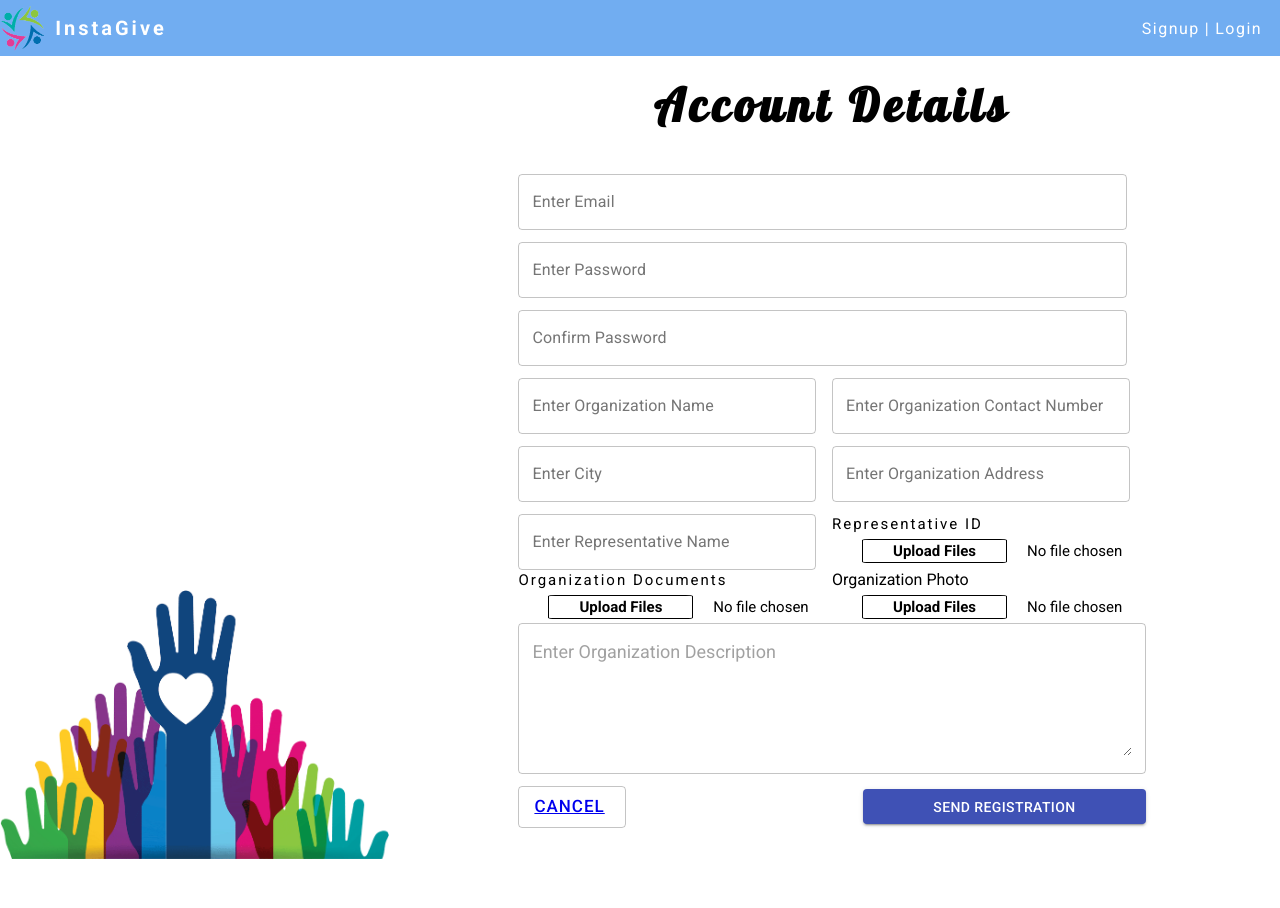
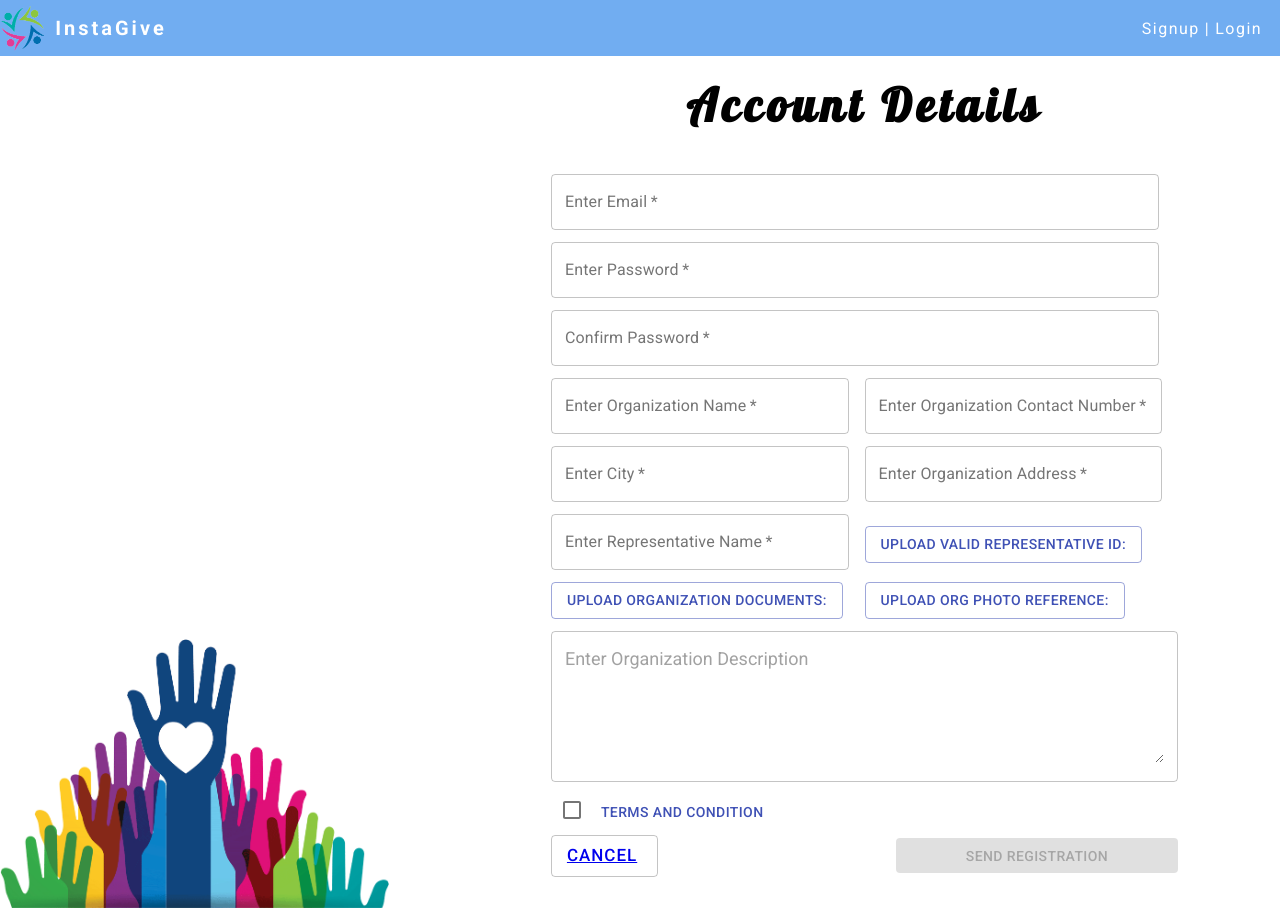
Before and after one commit to josh1506/instagive-react-frontend, a React (Create React App) app: page /auth/register in a window 1280 px wide. Before the commit the page ends 859 px from the top, so only its background shows below. Built offline with nearby package versions, Linux system fonts and the light colour scheme; no server answers; a web font is replaced by a local one.

Commit message:
Finish editing Register

```diff
--- a/src/components/pages/authPage/Register.jsx
+++ b/src/components/pages/authPage/Register.jsx
@@ -2,16 +2,23 @@ import React, { useState } from 'react';
 import axios from 'axios';
 import '../../../style/authPage/register.css';
 import { Link } from 'react-router-dom';
-import {Checkbox, Button} from '@material-ui/core/';
+import {
+  Checkbox,
+  TextField,
+  Button,
+  Dialog,
+  DialogActions,
+  DialogContent,
+  DialogContentText,
+  DialogTitle,
+  Snackbar,
+} from '@material-ui/core/';
 
 import Typography from '@material-ui/core/Typography';
 import { makeStyles } from '@material-ui/core/styles';
 import CssBaseline from '@material-ui/core/CssBaseline';
-import TextField from '@material-ui/core/TextField';
-import FormControlLabel from '@material-ui/core/FormControlLabel';
-import Grid from '@material-ui/core/Grid';
-import Box from '@material-ui/core/Box';
 
+import MuiAlert from '@material-ui/lab/Alert';
 
 function Register(props) {
   const [checkPassword, setCheckPassword] = useState({ confirm_pass: '' });
@@ -28,11 +35,9 @@ function Register(props) {
     orgDescriptions: '',
   });
 
-
   const [terms, setTerms] = useState(false);
 
-
-
+  console.log(terms);
 
   const [files, setFiles] = useState({
     orgPhoto: '',
@@ -83,8 +88,12 @@ function Register(props) {
     formdata.append('repName', userForm.repName);
     formdata.append('orgDescriptions', userForm.orgDescriptions);
 
-    const data = await axios.post('http://localhost:5000/user/register', formdata);
-    console.log(data)
+    const data = await axios.post(
+      'http://localhost:5000/user/register',
+      formdata
+    );
+    handleClickAlert();
+    console.log(data);
 
     setUserForm({
       email: '',
@@ -97,41 +106,172 @@ function Register(props) {
       repName: '',
       repId: '',
       orgDocuments: [],
-      orgDescriptions: ''
-    })
+      orgDescriptions: '',
+    });
 
-
+    setCheckPassword({
+      confirm_pass: '',
+    });
 
     setFiles({
       orgPhoto: '',
       orgDocuments: '',
       repId: '',
-    })
+    });
 
+    setTerms(false);
 
-    document.getElementById('repId').value = null;
-    document.getElementById('orgDocuments').value = null;
-    document.getElementById('orgPhoto').value = null;
-
-
-
+    document.getElementById('contained-repID').value = null;
+    document.getElementById('contained-button-orgDocuments').value = null;
+    document.getElementById('contained-button-orgPhoto').value = null;
   };
 
+  const [snacker, setSnacker] = useState(false);
 
+  const handleClickAlert = () => {
+    setSnacker(true);
+  };
+
+  const handleCloseAlert = (event, reason) => {
+    if (reason === 'clickaway') {
+      return;
+    }
+
+    setSnacker(false);
+  };
+
+  const Alert = (props) => {
+    return <MuiAlert elevation={6} variant='filled' {...props} />;
+  };
+
+  const [listOrgDocuments, setListOrgDocuments] = useState('');
+  const [listRepId, setlistRepId] = useState('');
+  const [listOrgPhoto, setlistOrgPhoto] = useState('');
+
+  const [openModal, setModal] = useState(false);
+
+  const handleClickOpen = async () => {
+    setModal(true);
+  };
+
+  const handleClose = () => {
+    setModal(false);
+  };
+  const handleCheckbox = () => {
+    setModal(false);
+    setTerms(true);
+  };
 
   return (
-    <div className='register-container'>
+    <div style={{ marginLeft: '65px' }} className='register-container'>
+      <Snackbar
+        open={snacker}
+        autoHideDuration={2000}
+        onClose={handleCloseAlert}
+      >
+        <Alert onClose={handleCloseAlert} severity='success'>
+          Successfully Requested Account
+        </Alert>
+      </Snackbar>
+
+      <Dialog
+        open={openModal}
+        onClose={handleClose}
+        aria-labelledby='form-dialog-title'
+        maxWidth='sm'
+        fullWidth={true}
+      >
+        <DialogTitle
+          id='form-dialog-title'
+          style={{ alignSelf: 'center', fontSize: '50px' }}
+        >
+          TERMS AND CONDITIONS
+        </DialogTitle>
+        <DialogContent>
+          <DialogContentText>Pleae Read:</DialogContentText>
+          <b>1. ACCEPTANCE OF TERMS</b> <br />
+          <br />
+          Instagive provides the Platform to you (visitors and registered users,
+          collectively referred to as the “User”) subject to the following Terms
+          and Conditions (collectively, the “Terms”). By using the Platform, you
+          agree to be bound by these Terms, our Privacy Policy, all applicable
+          laws and all conditions or policies referenced here. <br />
+          <br />
+          Instagive reserves the right to modify these Terms without notice to
+          you, and it is the responsibility of the User to check the Terms
+          periodically for any modifications. Continued use of the Platform
+          subsequent to the changes mentioned means that you accept the changes
+          made.
+          <br />
+          <br />
+          <br />
+          <b>2. ELIGIBILITY</b> <br />
+          <br />
+          3.1 You are not eligible to use the Platform without consent if you
+          are under 18 years of age. If you are between the ages of 13 and 17,
+          you can use the Platform with the consent and supervision of your
+          parent or legal guardian who is at least 18 years old, provided that
+          your parent or legal guardian also agrees to be bound by these Terms
+          and agrees to be responsible for your use of the Platform.
+          <br />
+          <br />
+          3.2 You are not eligible to use the Platform if you have previously
+          been suspended from using the Platform for any reason and we have not
+          explicitly authorized you to resume using the Platform.
+          <br />
+          <br />
+          3.3 A representative of an organization is not eligible to use the
+          Platform unless they have proper authorization and is capable of
+          binding the organization to the Terms.
+          <br />
+          <br />
+          <b>3. PLATFORM ACCESS</b> <br /> <br />
+          <br />
+          4.1 If the User is eligible (see Sec. 2, of the Terms), the Platform
+          is free to use, however starting a Campaign and getting access to
+          features such as Creating Post is limited to registered individuals or
+          organizations only. You can register by signing up at Instagive.com.
+          By signing up as a registered individual or organization, you agree
+          to: <br />
+          <br />
+          1. provide true, accurate, current and complete information about
+          yourself, and your organization if applicable, as prompted during the
+          signup process, starting a Campaign process and any later
+          administration processes (collectively, User Data). <br />
+          <br /> 2. maintain and promptly update the User Data to keep it true,
+          accurate, current and complete. <br />
+          <br /> <br />
+          <b>4. LIABILITY</b> <br />
+          4.1 Instagive is not responsible for any problems regarding the transaction
+          between the Launcher and the Giver. If a problem arises that refunds
+          are due, Launchers have the responsibility to provide refunds to
+          Givers at their own discretion. <b>The Company will NOT be held liable
+          for refunds or lack thereof.</b>
+        <br/><br/>
+        <b>For other concerns or verifications, please contact us at </b><a href="mailto:instagive2021@gmail.com<">instagive2021@gmail.com</a>
+
+        </DialogContent>
+        <DialogActions>
+          <Button onClick={handleClose} color='primary'>
+            Back
+          </Button>
+          <Button variant='contained' onClick={handleCheckbox} color='primary'>
+            Accept and Continue
+          </Button>
+        </DialogActions>
+      </Dialog>
+
       <div>
         <h1 className='authTitle'>Account Details</h1>
       </div>
-      <form encType='multipart/form-data'  onSubmit={handleSubmit}>
+      <form encType='multipart/form-data' onSubmit={handleSubmit}>
         <div className='register-form1'>
           <div className='register-input-container1'>
-
             <TextField
-            variant="outlined" color="primary"
-            style={{marginBottom: '12px'}}
-
+              variant='outlined'
+              color='primary'
+              style={{ marginBottom: '12px' }}
+              required
               type='email'
               name='email'
               id='email'
@@ -142,9 +282,10 @@ function Register(props) {
             />
 
             <TextField
-            variant="outlined" color="primary"
-            style={{marginBottom: '12px'}}
-
+              variant='outlined'
+              color='primary'
+              style={{ marginBottom: '12px' }}
+              required
               type='password'
               name='password'
               value={userForm.password}
@@ -154,25 +295,28 @@ function Register(props) {
             />
 
             <TextField
-            variant="outlined" color="primary"
-            style={{marginBottom: '12px'}}
-
+              required
+              variant='outlined'
+              color='primary'
+              style={{ marginBottom: '12px' }}
+              label='Confirm Password'
+              value={checkPassword.confirm_pass}
               type='password'
               name='confirm-pass'
-              id='confirm-pass'
-              label='Confirm Password'
               className='register-form-input-text'
               onChange={(e) => setCheckPassword(e.target.value)}
             />
           </div>
         </div>
         <div className='register-form2'>
-          <div style={{marginBottom: '12px'}}
- className='register-input-container2'>
-
+          <div
+            style={{ marginBottom: '12px' }}
+            className='register-input-container2'
+          >
             <TextField
-            variant="outlined" color="primary"
-
+              required
+              variant='outlined'
+              color='primary'
               type='text'
               name='orgName'
               value={userForm.orgName}
@@ -183,10 +327,10 @@ function Register(props) {
             />
           </div>
           <div className='register-input-container2'>
-
             <TextField
-            variant="outlined" color="primary"
-
+              variant='outlined'
+              color='primary'
+              required
               type='number'
               name='orgNumber'
               value={userForm.orgNumber}
@@ -197,10 +341,10 @@ function Register(props) {
             />
           </div>
           <div className='register-input-container2'>
-
             <TextField
-            variant="outlined" color="primary"
-
+              variant='outlined'
+              color='primary'
+              required
               type='text'
               name='city'
               value={userForm.city}
@@ -208,15 +352,16 @@ function Register(props) {
               id='city'
               label='Enter City'
               className='register-form-input-text'
-
             />
           </div>
-          <div style={{marginBottom: '12px'}}
- className='register-input-container2'>
-
+          <div
+            style={{ marginBottom: '12px' }}
+            className='register-input-container2'
+          >
             <TextField
-            variant="outlined" color="primary"
-
+              variant='outlined'
+              color='primary'
+              required
               type='text'
               name='orgAddress'
               value={userForm.orgAddress}
@@ -226,11 +371,14 @@ function Register(props) {
               className='register-form-input-text'
             />
           </div>
-          <div className='register-input-container2'>
-
+          <div
+            style={{ marginBottom: '12px' }}
+            className='register-input-container2'
+          >
             <TextField
-            variant="outlined" color="primary"
-
+              variant='outlined'
+              color='primary'
+              required
               type='text'
               name='repName'
               value={userForm.repName}
@@ -242,82 +390,127 @@ function Register(props) {
           </div>
 
           <div className='register-input-container2'>
-            <label className='form-label' htmlFor='repId'>
-              Representative ID
-            </label>
             <input
+              id='contained-repID'
               type='file'
-              id='repId'
+              required
               name='repId'
+              style={{ display: 'none' }}
               onChange={(e) => {
                 const file = e.target.files[0];
                 handlerepId(file);
+                setlistRepId(e.target.files.length);
               }}
-              className='form-input-file'
-            ></input>
+            />
+
+            <label htmlFor='contained-repID'>
+              <Button
+                style={{ marginTop: '12px' }}
+                variant='outlined'
+                color='primary'
+                component='span'
+              >
+                {`Upload Valid Representative ID: ${listRepId}`}
+              </Button>
+            </label>
           </div>
 
-          <div className='register-input-container2'>
-            <label className='form-label' htmlFor='orgDocuments'>
-              Organization Documents
-            </label>
+          <div>
             <input
+              id='contained-button-orgDocuments'
+              multiple
               type='file'
-              id='orgDocuments'
+              required
               name='orgDocuments'
+              style={{ display: 'none' }}
               onChange={(e) => {
                 const multifiles = e.target.files;
                 handleorgDocuments(multifiles);
+                setListOrgDocuments(multifiles.length);
               }}
-              multiple
-              className='form-input-file'
-            ></input>
+            />
+
+            <label htmlFor='contained-button-orgDocuments'>
+              <Button variant='outlined' color='primary' component='span'>
+                {`Upload Organization Documents: ${listOrgDocuments}`}
+              </Button>
+            </label>
           </div>
-          <div className='register-input-container2'>
-            <label className='org-photo' htmlFor='orgPhoto'>
-              Organization Photo
-            </label>
+          <div
+            style={{ marginBottom: '12px' }}
+            className='register-input-container2'
+          >
             <input
+              id='contained-button-orgPhoto'
               type='file'
-              id='orgPhoto'
+              required
               name='orgPhoto'
+              style={{ display: 'none' }}
               onChange={(e) => {
                 const file = e.target.files[0];
                 handleorgPhoto(file);
+                setlistOrgPhoto(e.target.files.length);
               }}
-              className='form-input-file'
             />
+
+            <label htmlFor='contained-button-orgPhoto'>
+              <Button variant='outlined' color='primary' component='span'>
+                {`Upload Org Photo Reference: ${listOrgPhoto}`}
+              </Button>
+            </label>
           </div>
         </div>
-        <div style={{marginBottom: '12px'}}
- className='register-org-description-container'>
 
+        <div
+          style={{ marginBottom: '12px' }}
+          className='register-org-description-container'
+        >
           <TextField
-
-          variant="outlined" color="primary"
+            variant='outlined'
+            color='primary'
+            required
             rows={6}
             multiline
             name='orgDescriptions'
             value={userForm.orgDescriptions}
             onChange={handleChange}
             id='orgDescriptions'
-            placeholder="Enter Organization Description"
+            placeholder='Enter Organization Description'
             className='register-form-input-text'
           />
         </div>
+
+        <Checkbox
+          style={{ marginTop: '-8px' }}
+          checked={terms}
+          name='checkedB'
+          color='primary'
+        />
+        <Button
+          onClick={handleClickOpen}
+          variant='text'
+          style={{ marginBottom: '5px' }}
+          color='primary'
+        >
+          TERMS AND CONDITION
+        </Button>
+
         <div className='form-button-container'>
-
-              <Button variant="outlined" color="default" >
+          <Button variant='outlined' color='default'>
             <Link to='/auth/login' className='form-link'>
               Cancel
             </Link>
           </Button>
 
-
-
-
-
-          <Button  variant="contained" color="primary" type="submit" className='form-button'>Send Registration</Button>
+          <Button
+            disabled={!terms}
+            variant='contained'
+            color='primary'
+            type='submit'
+            className='form-button'
+          >
+            Send Registration
+          </Button>
         </div>
       </form>
     </div>
```
Also changed, not shown: 1 other file (tests, documents, lock files or other folders). Lines whose indentation alone changed are shown as unchanged.
